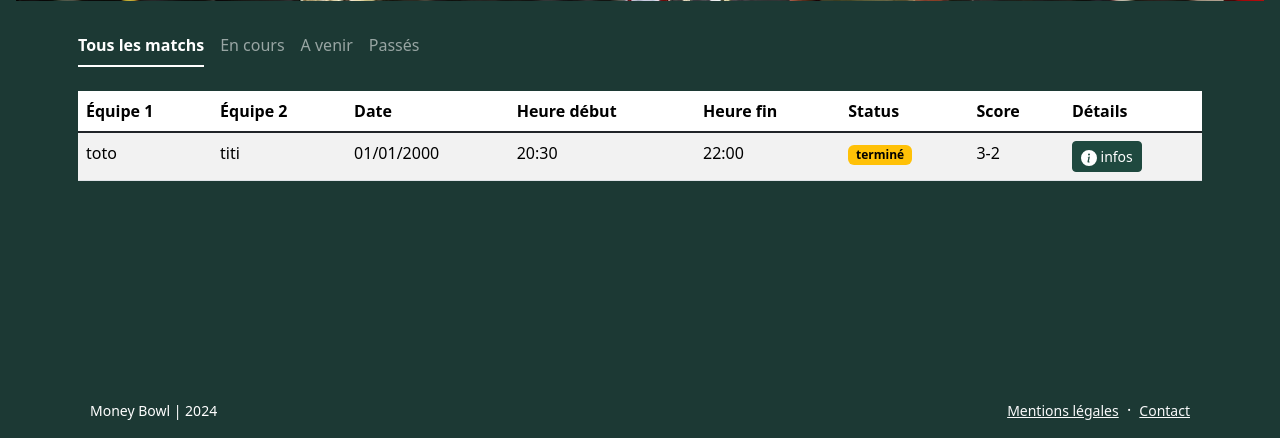
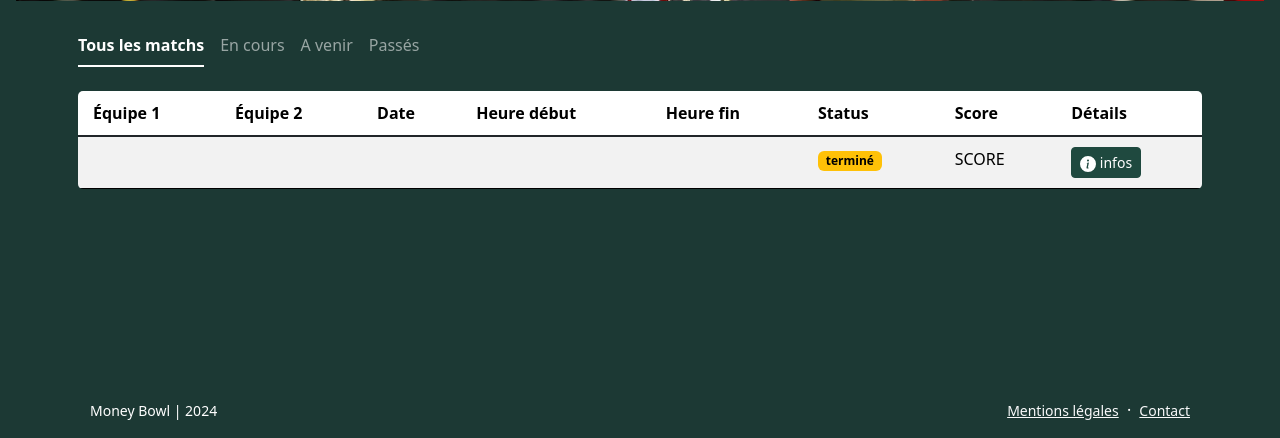
Before and after one commit to Alex-Web-Github/ECF-SuperBowl, a PHP site: template views/home.php in a window 1280 px wide. Shown: the part 362-800 px from the top of the page. Run offline with PHP 8.4, Linux system fonts and the light colour scheme; the template is opened without the code that fills it, so the values that code supplies are empty; some libraries are stand-ins or nearby versions.

Commit message:
Modif Style <table>

```diff
--- a/assets/scss/_custom.scss
+++ b/assets/scss/_custom.scss
@@ -25,3 +25,18 @@
     text-decoration: none;
   }
 }
+
+.table-rounded {
+  border-radius: 5px;
+  overflow: hidden;
+  tbody,
+  thead {
+    tr th,
+    tr td {
+      padding: 10px 15px;
+    }
+    & tr:last-child {
+      border-bottom: none;
+    }
+  }
+}
--- a/views/footer.php
+++ b/views/footer.php
@@ -8,17 +8,18 @@
         <div class="small m-0 text-white">Money Bowl | <?= date('Y'); ?></div>
       </div>
       <div class="col-auto">
-        <a class="link-light small" href="#">Mentions légales</a>
+        <a class="link-light small" href="/">Mentions légales</a>
         <span class="text-white mx-1">&middot;</span>
-        <a class="link-light small" href="#">Contact</a>
+        <a class="link-light small" href="/">Contact</a>
       </div>
     </div>
   </div>
 </footer>
 
 
-<script type="javascript" src="/js/bootstrap.bundle.min.js"></script>
-<script type="javascript" src="/js/custom.js"></script>
+<!-- <script src="./js/bootstrap.bundle.min.js"></script> -->
+<script type="module" src="/js/bootstrap.bundle.min.js"></script>
+<script src="./js/custom.js"></script>
 </body>
 
 </html>
--- a/views/header.php
+++ b/views/header.php
@@ -13,10 +13,7 @@ use App\Tools\SecurityTools;
   <meta name="description" content="Enfin une application de gestion intuitive pour suivre vos cryptos et gérer facilement vos gains" />
   <title>Money Bowl</title>
   <!-- Favicon-->
-  <link rel="icon" type="image/x-icon" href="faviconMyCrypto.png" />
-  <!-- Bootstrap CSS -->
-  <link rel="stylesheet" href="https://cdn.jsdelivr.net/npm/bootstrap-icons@1.11.3/font/bootstrap-icons.min.css">
-
+  <link rel="icon" type="image/x-icon" href="favicon.png" />
   <link rel="stylesheet" href="/css/styles.css">
 </head>
 
--- a/views/home.php
+++ b/views/home.php
@@ -22,7 +22,7 @@
   <div class="tab-content">
     <div class="tab-pane active" id="all-tab-pane" role="tabpanel" aria-labelledby="all-tab" tabindex="0">
       <!-- Tableau de tous les matchs -->
-      <table class="table table-hover table-striped">
+      <table class="table table-hover table-striped table-rounded">
         <thead>
           <tr>
             <th scope="col">Équipe 1</th>
@@ -37,14 +37,14 @@
         </thead>
         <tbody class="table-group-divider">
           <tr>
-            <td>toto</td>
-            <td>titi</td>
-            <td>01/01/2000</td>
-            <td>20:30</td>
-            <td>22:00
+            <td></td>
+            <td></td>
+            <td></td>
+            <td></td>
+            <td></td>
             <td><span class="badge text-bg-warning">terminé</span></td>
-            <td>3-2</td>
-            <td><a href="#">
+            <td>SCORE</td>
+            <td><a href="#lien vers les détails du match">
                 <button type="button" class="btn btn-primary btn-sm">
                   <svg xmlns="http://www.w3.org/2000/svg" width="16" height="16" fill="currentColor" class="bi bi-info-circle-fill" viewBox="0 0 16 16">
                     <path d="M8 16A8 8 0 1 0 8 0a8 8 0 0 0 0 16m.93-9.412-1 4.705c-.07.34.029.533.304.533.194 0 .487-.07.686-.246l-.088.416c-.287.346-.92.598-1.465.598-.703 0-1.002-.422-.808-1.319l.738-3.468c.064-.293.006-.399-.287-.47l-.451-.081.082-.381 2.29-.287zM8 5.5a1 1 0 1 1 0-2 1 1 0 0 1 0 2"></path>
@@ -59,7 +59,7 @@
     </div>
 
     <div class="tab-pane " id="live-tab-pane" role="tabpanel">
-      <table class="table table-hover table-striped">
+      <table class="table table-hover table-striped table-rounded">
         <thead>
           <tr>
             <th scope="col">Équipe 1</th>
@@ -79,8 +79,7 @@
     </div>
 
     <div class="tab-pane " id="upcoming-tab-pane" role="tabpanel">
-      <h3 class="display-5 fw-bolder text-white text-center mb-4">Matches à venir</h3>
-      <table class="table table-hover table-striped">
+      <table class="table table-hover table-striped table-rounded">
         <thead>
           <tr>
             <th scope="col">Équipe 1</th>
@@ -99,7 +98,7 @@
     </div>
 
     <div class="tab-pane " id="past-tab-pane" role="tabpanel">
-      <table class="table table-hover table-striped">
+      <table class="table table-hover table-striped table-rounded">
         <thead>
           <tr>
             <th scope="col">Équipe 1</th>
```
Also changed, not shown: views/admin/add-team.php (+6 -3 lines), views/admin/dashboard.php (+5 -5 lines), public/css/styles.css, 1 other file.
